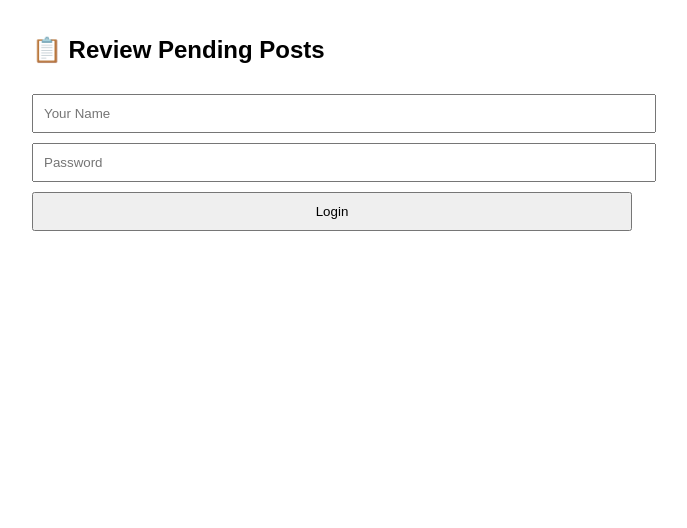
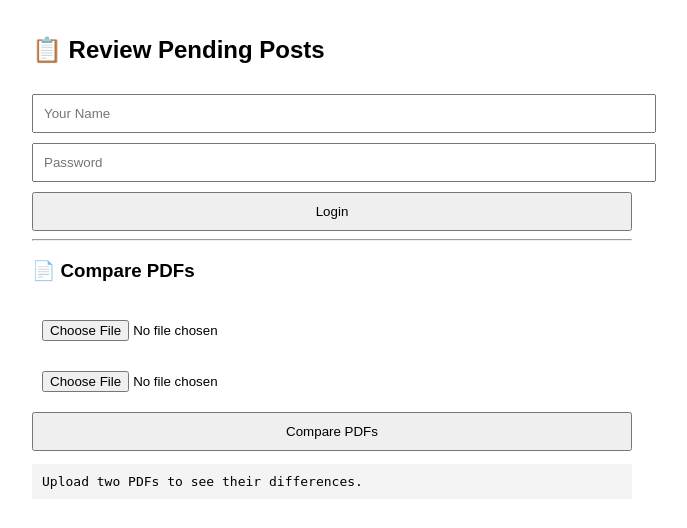
Before and after one commit to Himmy504/flask-submission-form, a Flask app: page /reviewer in a window 1280 px wide. Shown: the top 528 px of the page, without its empty margins (308-995 px from the left). Run offline with Flask 3, Linux system fonts and the light colour scheme.

Commit message:
reviewer.html

```diff
--- a/templates/reviewer.html
+++ b/templates/reviewer.html
@@ -8,6 +8,7 @@
         textarea, input, button { width: 100%; margin-top: 10px; padding: 10px; }
         .file-link { margin: 10px 0; display: block; }
         .vote-buttons { display: flex; gap: 10px; }
+        pre { white-space: pre-wrap; background: #f4f4f4; padding: 10px; overflow-x: auto; }
     </style>
 </head>
 <body>
@@ -27,6 +28,13 @@
             <button onclick="submitVote('reject')">❌ Reject</button>
         </div>
     </div>
+
+    <hr>
+    <h3>📄 Compare PDFs</h3>
+    <input type="file" id="pdf1" accept=".pdf">
+    <input type="file" id="pdf2" accept=".pdf">
+    <button onclick="comparePDFs()">Compare PDFs</button>
+    <pre id="pdfDiff">Upload two PDFs to see their differences.</pre>
 
     <script>
         let currentPost = null;
@@ -75,6 +83,34 @@
             alert(result.message);
             loadPost();
         }
+
+        async function comparePDFs() {
+            const file1 = document.getElementById("pdf1").files[0];
+            const file2 = document.getElementById("pdf2").files[0];
+            const output = document.getElementById("pdfDiff");
+            output.textContent = "Comparing...";
+
+            if (!file1 || !file2) {
+                output.textContent = "Please select both PDF files.";
+                return;
+            }
+
+            const formData = new FormData();
+            formData.append("file1", file1);
+            formData.append("file2", file2);
+
+            const res = await fetch("/compare_pdfs", {
+                method: "POST",
+                body: formData
+            });
+            const result = await res.json();
+
+            if (result.success) {
+                output.textContent = result.diff || "No differences found.";
+            } else {
+                output.textContent = result.message;
+            }
+        }
     </script>
 </body>
 </html>
```
